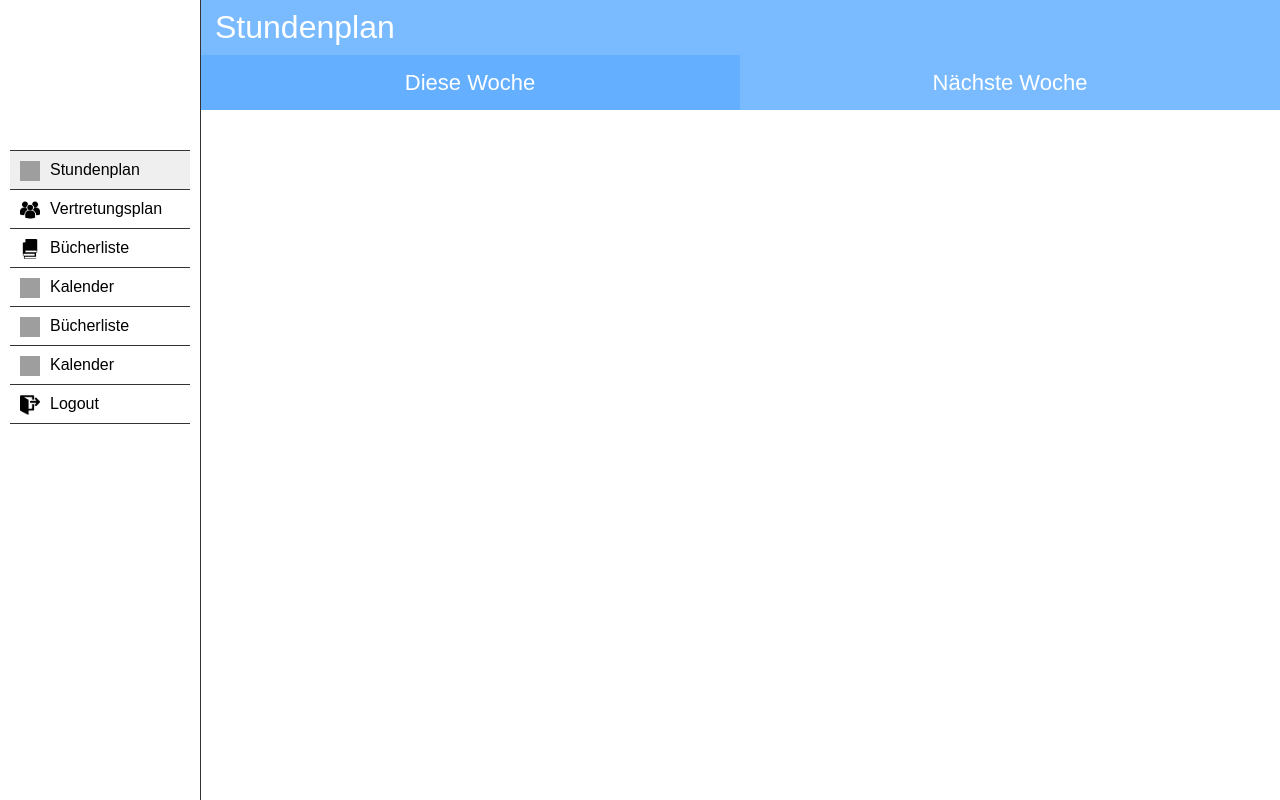
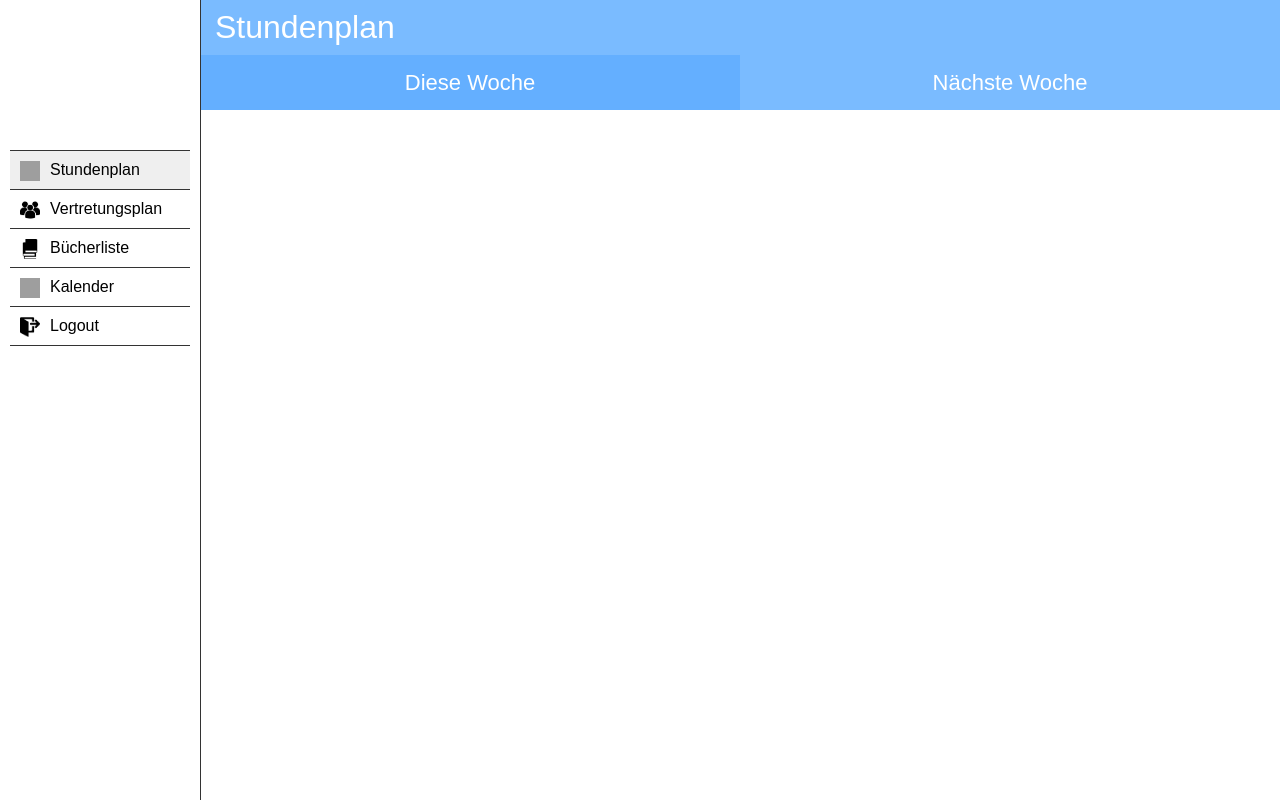
Before and after one commit to MartinNiemllerSchule/mnsAppFrontend, a PHP site: page /stundenplan.html in a window 1280 px wide. Run offline with PHP 8.4, Linux system fonts and the light colour scheme; some libraries are stand-ins or nearby versions; grey boxes are pictures that could not be loaded.

Commit message:
update menüleiste

```diff
--- a/kalender.html
+++ b/kalender.html
@@ -32,7 +32,7 @@
         <li><a href="stundenplan.html"><img src="images/stundenplan.png" alt="Stundenplan">Stundenplan</a></li>
         <li><a href="vertretungsplan.html"><img src="images/vertretungsplan.png" alt="Vertretungsplan">Vertretungsplan</a></li>
         <li><a href="buecher.html"><img src="images/buecher.png" alt="Buecher">Bücherliste</a></li>
-        <li><a href="kalender.html"><img src="images/stundenplan.png" alt="Stundenplan">Kalender</a></li>
+        <li><a href="kalender.html"><img src="images/stundenplan.png" alt="Kalender">Kalender</a></li>
         <li><a href="index.html" id="logOut"><img src="images/logout.png" alt="Logout">Logout</a></li>
     </ul>
 
@@ -68,7 +68,7 @@
 </div>
 
 <div id="topbar">Kalender</div>
-
+<div class="contentBox">
 <div data-role="page" id="index" style="overflow: hidden">
     <div data-theme="b" data-role="header" id="head">
         <h1>Index page</h1>
@@ -92,7 +92,7 @@
     <button id="button2" class="invisible"> Hinzufügen </button>
 
 </div>
-
+</div>
 
 
 
--- a/stundenplan.html
+++ b/stundenplan.html
@@ -26,15 +26,7 @@
 		<li><a href="stundenplan.html" id="active"><img src="images/stundenplan.png" alt="Stundenplan">Stundenplan</a></li>
 		<li><a href="vertretungsplan.html"><img src="images/vertretungsplan.png" alt="Vertretungsplan">Vertretungsplan</a></li>
 		<li><a href="buecher.html"><img src="images/buecher.png" alt="Buecher">Bücherliste</a></li>
-
-
-		<li><a href="kalender.html"><img src="images/stundenplan.png" alt="Stundenplan">Kalender</a></li>
-
-		<li><a href="kalender.html"><img src="images/stundenplan.png" alt="Kalender">Bücherliste</a></li>
-
-
 		<li><a href="kalender.html"><img src="images/stundenplan.png" alt="Kalender">Kalender</a></li>
-
 		<li><a href="index.html" id="logOut"><img src="images/logout.png" alt="Logout">Logout</a></li>
 	</ul>
 
@@ -99,7 +91,7 @@
 	</div>
 </div>
 
-<div id="StundenplanTabelle"></div>
+<div id="StundenplanTabelle" class="contentBox"></div>
 
 </body>
 
--- a/styles/main.css
+++ b/styles/main.css
@@ -93,9 +93,8 @@ body{
 .active{
     background-color: #64AFFF;
 }
-#StundenplanTabelle{
-    font-family: "Times New Roman";
-    font-size: 0px;
+.contentBox{
+    font-family: "Arial";
     float: right;
     width: calc(100% - 200px);
 }
```
Also changed, not shown: vertretungsplan.html (+0 -9 lines).
